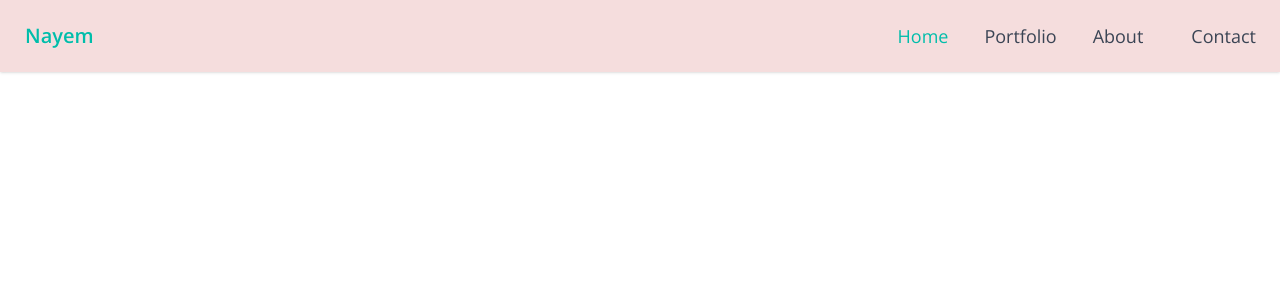
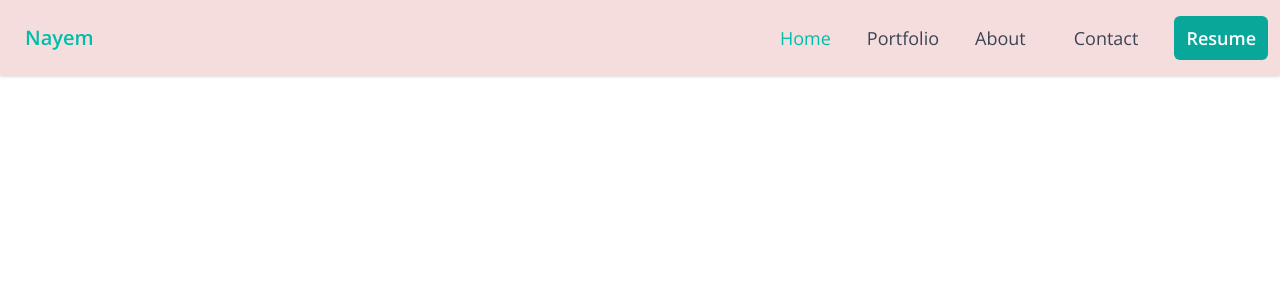
Before and after one commit to gmnayem631/portfolio-client, a React (Vite) app: page / in a window 1280 px wide. Shown: the top 300 px of the page. Built offline with nearby package versions, Linux system fonts and the light colour scheme.

Commit message:
completed the navigation bar

```diff
--- a/src/components/Navbar.jsx
+++ b/src/components/Navbar.jsx
@@ -1,4 +1,5 @@
 import React, { useState } from "react";
+import ResumeButton from "./ResumeButton";
 
 export default function Navbar() {
   const [menuOpen, setMenuOpen] = useState(false);
@@ -38,6 +39,9 @@ export default function Navbar() {
               Contact
             </a>
           </li>
+          <div className="">
+            <ResumeButton></ResumeButton>
+          </div>
         </ul>
 
         {/* Mobile Hamburger */}
--- /dev/null
+++ b/src/components/ResumeButton.jsx
@@ -0,0 +1,15 @@
+const ResumeButton = () => {
+  return (
+    <a
+      href="/path-to-your-resume.pdf"
+      download
+      className="inline-block px-3 py-2 bg-[#08A79A] text-white font-semibold rounded-md hover:bg-[#7B5E7D] transition-colors duration-300"
+      target="_blank"
+      rel="noopener noreferrer"
+    >
+      Resume
+    </a>
+  );
+};
+
+export default ResumeButton;
```
